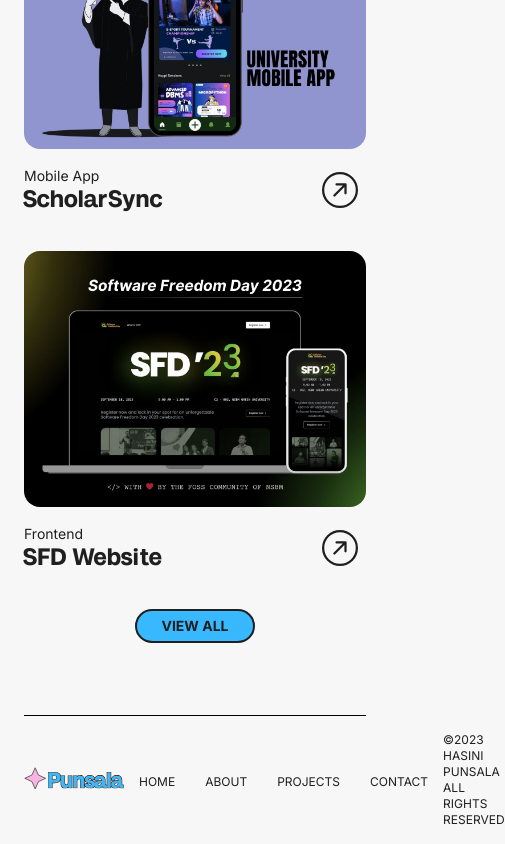
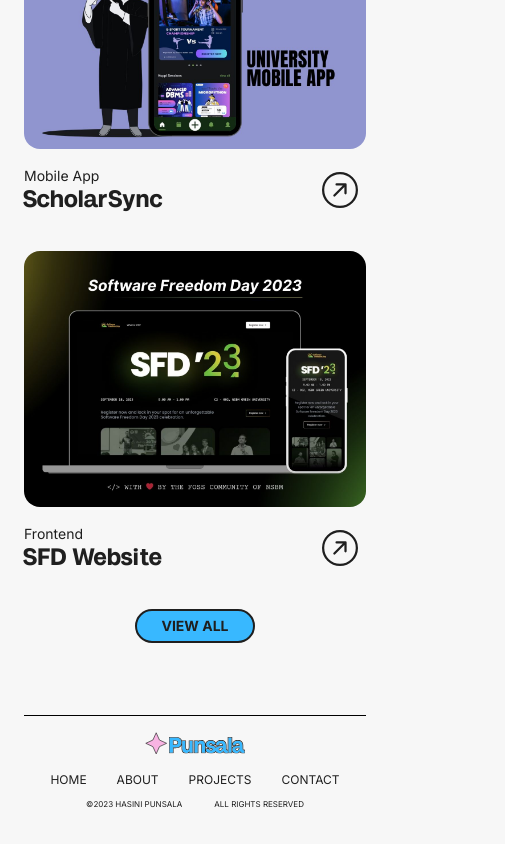
Before and after one commit to MAGHPMallawaarachchi/punsala-portfolio, a Next.js app: page / in a window 390 px wide. Shown: the part 2628-3472 px from the top of the page, 505 px wide, since content can reach past the window. Built offline with nearby package versions, Linux system fonts and the light colour scheme.

Commit message:
Update Footer component styling

```diff
--- a/components/Footer.tsx
+++ b/components/Footer.tsx
@@ -6,7 +6,7 @@
     return(
         <footer className=" flex flex-col py-4 px-6 gap-4">
             <hr></hr>
-            <div className="flex justify-between items-center">
+            <div className="flex sm:flex-row flex-col justify-between items-center sm:gap-0 gap-2">
                 <Image
                     src='/images/Logo.svg'
                     alt='logo'
@@ -20,9 +20,9 @@
                         </Link>
                     ))}
                 </div>
-                <div className="flex flex-col">
-                    <p className="uppercase text-xs dark:text-secondary-text text-dark">©2023 Hasini Punsala</p>
-                    <p className="uppercase text-xs dark:text-secondary-text text-dark">All Rights Reserved</p>
+                <div className="flex sm:flex-col flex-row sm:gap-0 gap-8">
+                    <p className="uppercase sm:text-xs text-[8px] dark:text-secondary-text text-dark">©2023 Hasini Punsala</p>
+                    <p className="uppercase sm:text-xs text-[8px] dark:text-secondary-text text-dark">All Rights Reserved</p>
                 </div>
             </div>
         </footer>
```
